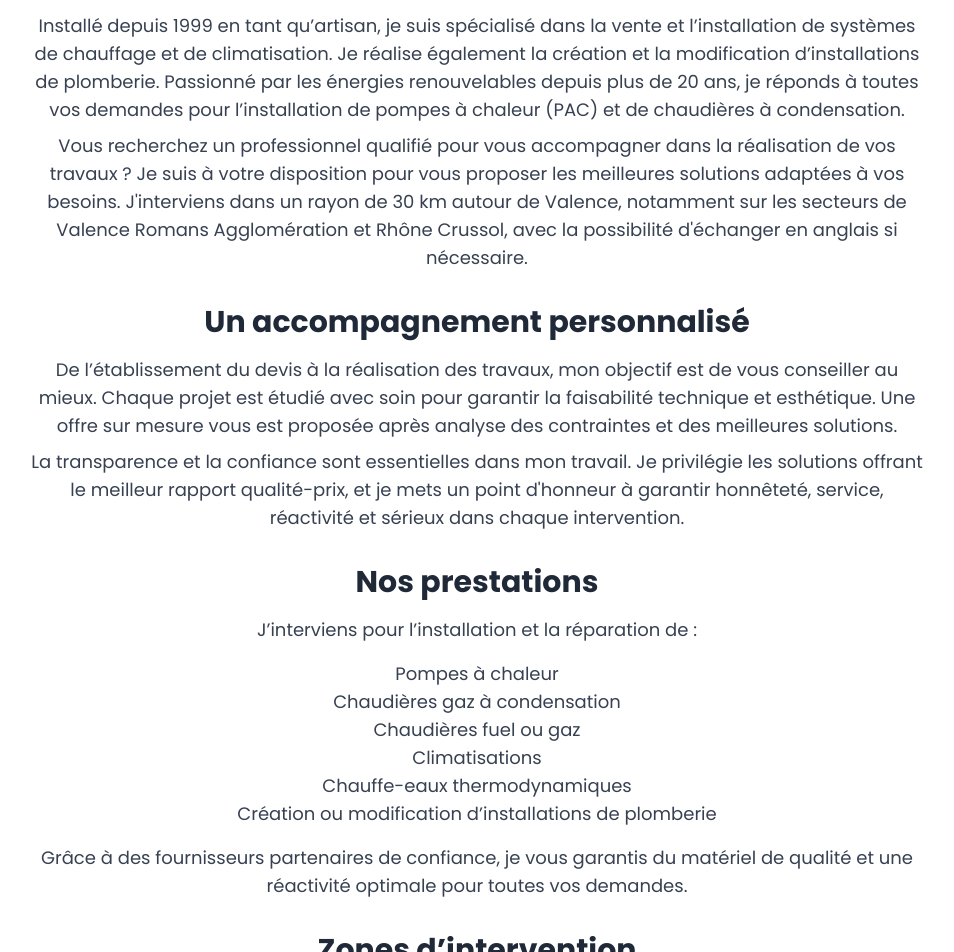
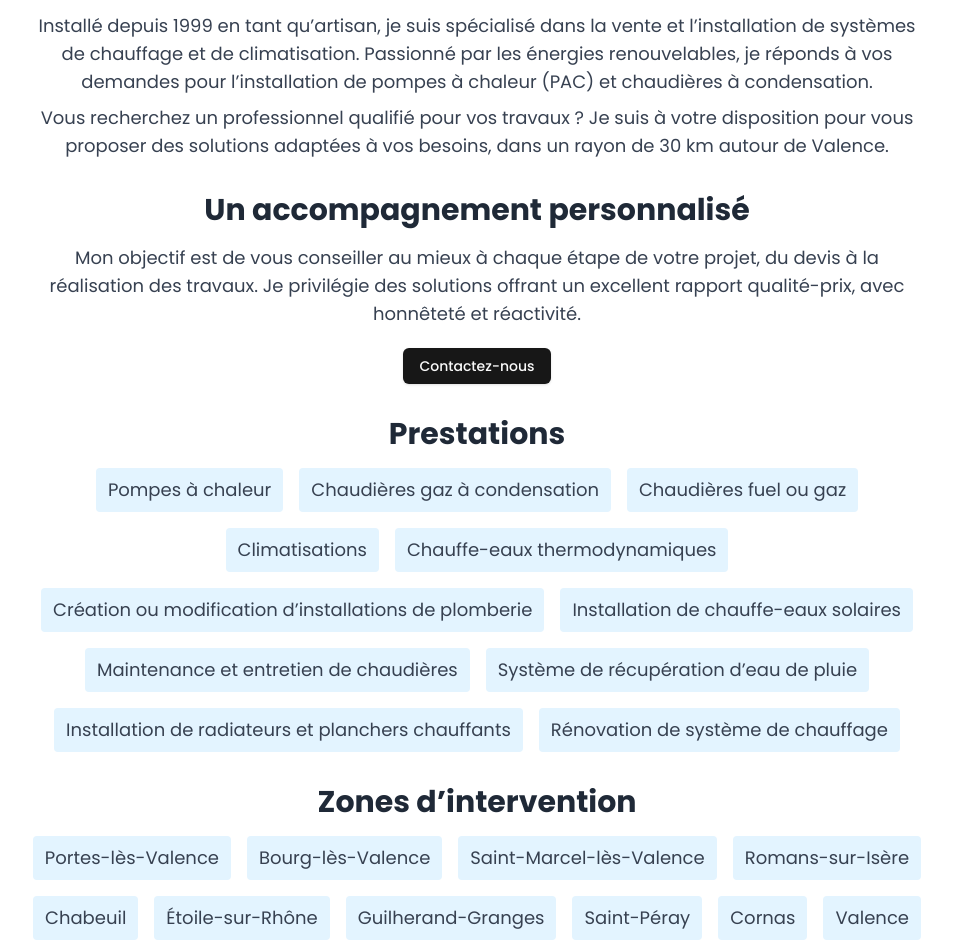
Before and after one commit to Mahmoud974/website-plomberie, a Next.js app: page /about in a window 1280 px wide. Shown: the part 560-1512 px from the top of the page, without its empty margins (163-1117 px from the left). Built offline with nearby package versions, Linux system fonts and the light colour scheme.

Commit message:
page error fait

```diff
--- a/src/app/about/page.tsx
+++ b/src/app/about/page.tsx
@@ -2,8 +2,9 @@ import Certifications from "@/components/Certifications";
 import Footer from "@/components/Footer";
 import HeatingSolutions from "@/components/HeatingSolutions";
 import Menu from "@/components/Menu";
-
+import { Button } from "@/components/ui/button";
 import Image from "next/image";
+import Link from "next/link";
 import React from "react";
 
 export default function About() {
@@ -24,6 +25,7 @@ export default function About() {
       </div>
 
       <div className="container text-center mx-auto px-6 py-12 space-y-8">
+        {/* Introduction */}
         <div className="flex items-center justify-center">
           <div className="bg-yellow-500 h-[0.15rem] w-20 mr-3"></div>
           <p className="text-yellow-500 font-bold uppercase">
@@ -32,88 +34,106 @@ export default function About() {
           <div className="bg-yellow-500 h-[0.15rem] w-20 ml-3"></div>
         </div>
         <h2 className="text-3xl -mt-3 font-bold text-gray-800">
-          Plombier chauffagiste à Valence dans la Drôme
+          Plombier chauffagiste à Valence
         </h2>
         <div className="max-w-4xl mx-auto">
           <p className="mt-4 text-lg text-gray-700">
             Installé depuis 1999 en tant qu’artisan, je suis spécialisé dans la
             vente et l’installation de systèmes de chauffage et de
-            climatisation. Je réalise également la création et la modification
-            d’installations de plomberie. Passionné par les énergies
-            renouvelables depuis plus de 20 ans, je réponds à toutes vos
-            demandes pour l’installation de pompes à chaleur (PAC) et de
+            climatisation. Passionné par les énergies renouvelables, je réponds
+            à vos demandes pour l’installation de pompes à chaleur (PAC) et
             chaudières à condensation.
           </p>
           <p className="mt-2 text-lg text-gray-700">
-            {` Vous recherchez un professionnel qualifié pour vous accompagner dans
-            la réalisation de vos travaux ? Je suis à votre disposition pour
-            vous proposer les meilleures solutions adaptées à vos besoins.
-            J'interviens dans un rayon de 30 km autour de Valence, notamment sur
-            les secteurs de Valence Romans Agglomération et Rhône Crussol, avec
-            la possibilité d'échanger en anglais si nécessaire.`}
+            Vous recherchez un professionnel qualifié pour vos travaux ? Je suis
+            à votre disposition pour vous proposer des solutions adaptées à vos
+            besoins, dans un rayon de 30 km autour de Valence.
           </p>
         </div>
 
+        {/* Accompagnement personnalisé */}
         <div className="max-w-4xl mx-auto">
           <h2 className="text-3xl font-bold text-gray-800">
             Un accompagnement personnalisé
           </h2>
           <p className="mt-4 text-lg text-gray-700">
-            {` De l’établissement du devis à la réalisation des travaux, mon
-            objectif est de vous conseiller au mieux. Chaque projet est étudié
-            avec soin pour garantir la faisabilité technique et esthétique. Une
-            offre sur mesure vous est proposée après analyse des contraintes et
-            des meilleures solutions.`}
+            Mon objectif est de vous conseiller au mieux à chaque étape de votre
+            projet, du devis à la réalisation des travaux. Je privilégie des
+            solutions offrant un excellent rapport qualité-prix, avec honnêteté
+            et réactivité.
           </p>
-          <p className="mt-2 text-lg text-gray-700">
-            {` La transparence et la confiance sont essentielles dans mon travail.
-            Je privilégie les solutions offrant le meilleur rapport
-            qualité-prix, et je mets un point d'honneur à garantir honnêteté,
-            service, réactivité et sérieux dans chaque intervention.`}
-          </p>
+          <Link href="/contact">
+            {" "}
+            <Button className="mt-5 mx-auto">Contactez-nous</Button>
+          </Link>
         </div>
 
+        {/* Prestations */}
         <div className="max-w-4xl mx-auto">
-          <h2 className="text-3xl font-bold text-gray-800">Nos prestations</h2>
-          <p className="mt-4 text-lg text-gray-700">
-            J’interviens pour l’installation et la réparation de :
-          </p>
-          <ul className="  list-inside mt-4 text-lg text-gray-700">
-            <li>Pompes à chaleur</li>
-            <li>Chaudières gaz à condensation</li>
-            <li>Chaudières fuel ou gaz</li>
-            <li>Climatisations</li>
-            <li>Chauffe-eaux thermodynamiques</li>
-            <li>Création ou modification d’installations de plomberie</li>
+          <h2 className="text-3xl font-bold text-gray-800">Prestations</h2>
+          <ul className="flex flex-wrap gap-4 justify-center list-inside mt-4 text-lg text-gray-700">
+            <li className="bg-[#e3f4ff] px-3 py-2 rounded">Pompes à chaleur</li>
+            <li className="bg-[#e3f4ff] px-3 py-2 rounded">
+              Chaudières gaz à condensation
+            </li>
+            <li className="bg-[#e3f4ff] px-3 py-2 rounded">
+              Chaudières fuel ou gaz
+            </li>
+            <li className="bg-[#e3f4ff] px-3 py-2 rounded">Climatisations</li>
+            <li className="bg-[#e3f4ff] px-3 py-2 rounded">
+              Chauffe-eaux thermodynamiques
+            </li>
+            <li className="bg-[#e3f4ff] px-3 py-2 rounded">
+              Création ou modification d’installations de plomberie
+            </li>
+            <li className="bg-[#e3f4ff] px-3 py-2 rounded">
+              Installation de chauffe-eaux solaires
+            </li>
+            <li className="bg-[#e3f4ff] px-3 py-2 rounded">
+              Maintenance et entretien de chaudières
+            </li>
+            <li className="bg-[#e3f4ff] px-3 py-2 rounded">
+              Système de récupération d’eau de pluie
+            </li>
+            <li className="bg-[#e3f4ff] px-3 py-2 rounded">
+              Installation de radiateurs et planchers chauffants
+            </li>
+            <li className="bg-[#e3f4ff] px-3 py-2 rounded">
+              Rénovation de système de chauffage
+            </li>
           </ul>
-          <p className="mt-4 text-lg text-gray-700">
-            Grâce à des fournisseurs partenaires de confiance, je vous garantis
-            du matériel de qualité et une réactivité optimale pour toutes vos
-            demandes.
-          </p>
         </div>
 
+        {/* Zones d'intervention */}
         <div className="max-w-4xl mx-auto">
           <h2 className="text-3xl font-bold text-gray-800">
             Zones d’intervention
           </h2>
-          <p className="mt-4 text-lg text-gray-700">
-            Basé à Valence, j’interviens sur toutes les communes de Valence
-            Romans Agglo et Rhône Crussol, notamment :
-          </p>
-          <p className="mt-4 text-lg text-gray-700">
-            Portes-lès-Valence, Bourg-lès-Valence, Saint-Marcel-lès-Valence,
-            Châteauneuf-sur-Isère, Romans-sur-Isère, Chabeuil, Étoile-sur-Rhône,
-            Beauvallon, Montoison, Beaumont-lès-Valence, Montéléger, Montmeyran,
-            Upie, Vaunaveys-la-Rochette, La Baume-Cornillane, Combovin, Allex,
-            Guilherand-Granges, Saint-Péray, Cornas, Charmes-sur-Rhône,
-            Livron-sur-Drôme, Loriol, Fiancey.
-          </p>
+          <ul className="mt-4 flex flex-wrap gap-4 justify-center text-lg text-gray-700 list-inside">
+            <li className="bg-[#e3f4ff] px-3 py-2 rounded">
+              Portes-lès-Valence
+            </li>
+            <li className="bg-[#e3f4ff] px-3 py-2 rounded">
+              Bourg-lès-Valence
+            </li>
+            <li className="bg-[#e3f4ff] px-3 py-2 rounded">
+              Saint-Marcel-lès-Valence
+            </li>
+            <li className="bg-[#e3f4ff] px-3 py-2 rounded">Romans-sur-Isère</li>
+            <li className="bg-[#e3f4ff] px-3 py-2 rounded">Chabeuil</li>
+            <li className="bg-[#e3f4ff] px-3 py-2 rounded">Étoile-sur-Rhône</li>
+            <li className="bg-[#e3f4ff] px-3 py-2 rounded">
+              Guilherand-Granges
+            </li>
+            <li className="bg-[#e3f4ff] px-3 py-2 rounded">Saint-Péray</li>
+            <li className="bg-[#e3f4ff] px-3 py-2 rounded">Cornas</li>
+            <li className="bg-[#e3f4ff] px-3 py-2 rounded">Valence</li>
+          </ul>
         </div>
       </div>
+
       <Certifications />
       <HeatingSolutions />
-
       <Footer />
     </>
   );
--- /dev/null
+++ b/src/app/not-found.tsx
@@ -0,0 +1,28 @@
+import Link from "next/link";
+import React from "react";
+import Image from "next/image";
+
+export default function NotFound() {
+  return (
+    <div className="flex flex-col min-h-screen items-center justify-center bg-[#0A2A3D] text-gray-800 gap-4">
+      <div className="text-center">
+        <div>
+          <Image
+            src="/404.png"
+            alt="Page non trouvée"
+            className="w-2/3 h-auto mx-auto"
+            width={700}
+            height={700}
+          />
+        </div>
+        <p className="text-xl text-yellow-500 mt-4">Page non trouvée</p>
+        <Link
+          href="/"
+          className="mt-4 inline-block bg-yellow-500 text-[#0A2A3D] px-6 py-2   shadow hover:bg-[#020a0e] transition"
+        >
+          {`Retour à l'accueil`}
+        </Link>
+      </div>
+    </div>
+  );
+}
--- a/src/app/page.tsx
+++ b/src/app/page.tsx
@@ -8,7 +8,6 @@ import HomeIcons from "@/components/HomeIcons";
 import { QuestionsReponses } from "@/components/QuestionsReponses";
 import Avantage from "@/components/Avantage";
 import { MarqueeDemo } from "@/components/AvisClients";
-import Motor from "@/components/Motor";
 
 export default function page() {
   return (
--- a/src/app/pompes-a-chaleur/page.tsx
+++ b/src/app/pompes-a-chaleur/page.tsx
@@ -72,7 +72,7 @@ export default function page() {
             optimale, type de système (monosplit, multisplit, gainable),
             emplacement des unités et meilleur **rapport qualité-prix**. Grâce à
             mes certifications, vous pouvez bénéficier des **aides financières
-            de l’État et d’EDF**.
+            de l’État et d’EDF.
           </p>
 
           <Link href="/contact">
@@ -188,6 +188,17 @@ export default function page() {
               intérieures et extérieures.
             </li>
           </ol>
+          <div className="flex mx-auto justify-center mt-4">
+            <iframe
+              width="860"
+              height="415"
+              src="https://www.youtube.com/embed/m5czH1Q_LfM?si=OQxELZsbKVJiL2dK"
+              title="YouTube video player"
+              allow="accelerometer; autoplay; clipboard-write; encrypted-media; gyroscope; picture-in-picture; web-share"
+              referrerPolicy="strict-origin-when-cross-origin"
+              allowFullScreen
+            ></iframe>
+          </div>
           <h5 className="text-2xl font-extrabold mt-6 max-w-xl mx-auto text-center">
             Les avantages de la pompe à chaleur
           </h5>
--- a/src/components/Motor.tsx
+++ b/src/components/Motor.tsx
@@ -1,5 +1,5 @@
 import Image from "next/image";
-import { Settings, CheckCircle } from "lucide-react";
+import { Settings } from "lucide-react";
 
 export default function Motor() {
   return (
```
Also changed, not shown: public/404.png (added).
